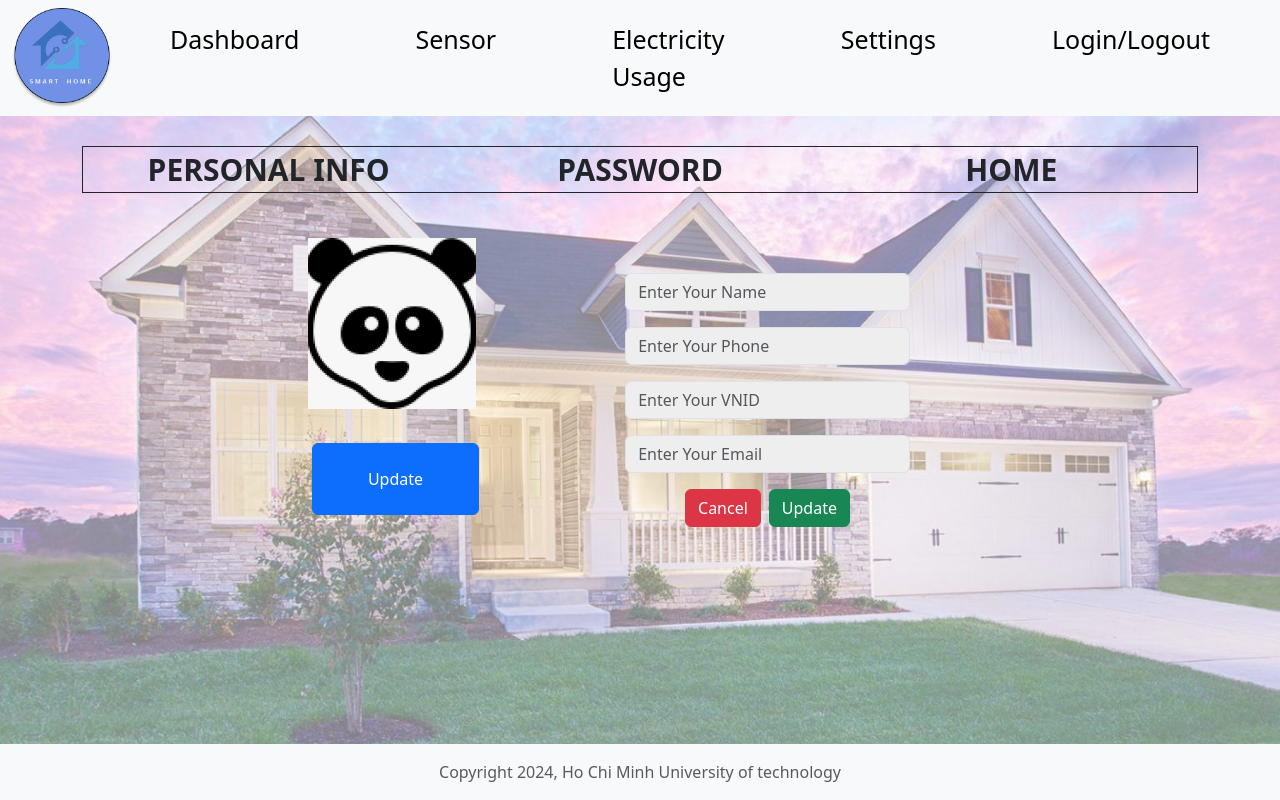
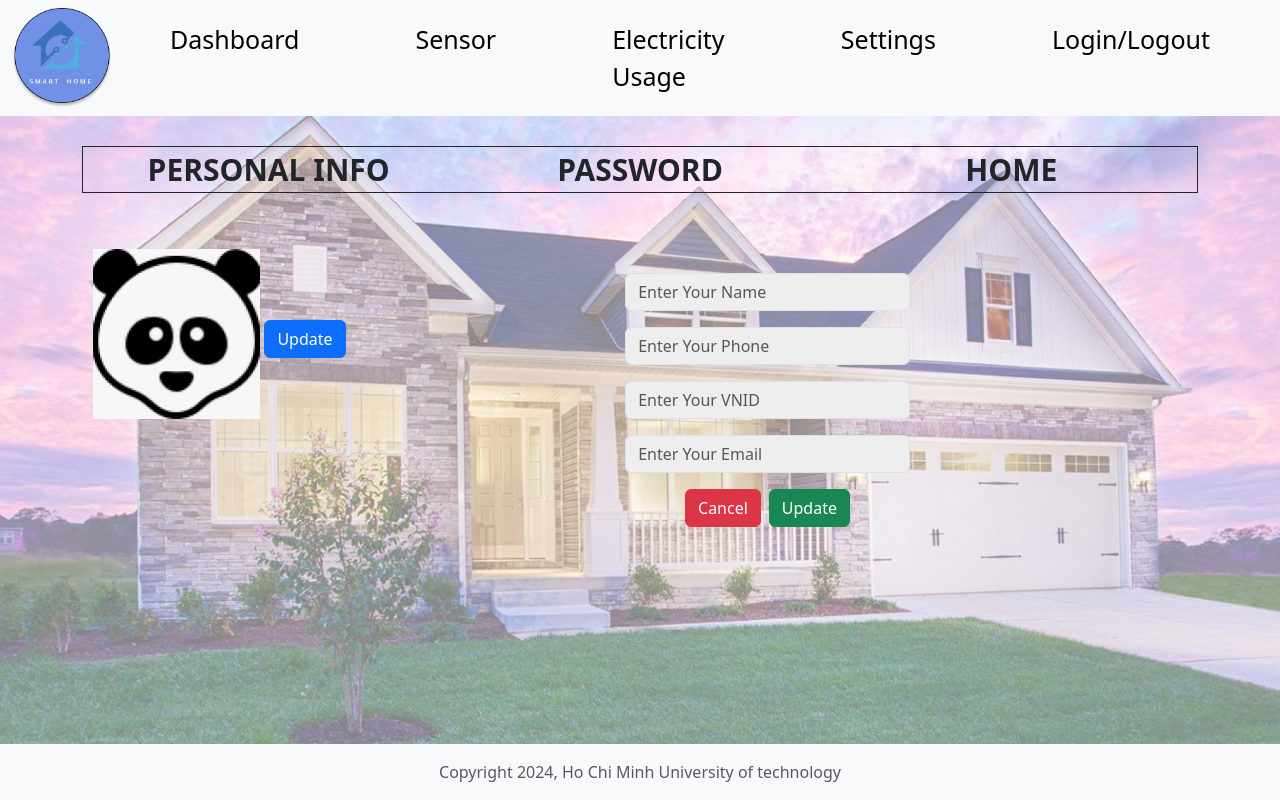
Before and after one commit to KhoaLiang/-A-N-CNPM-232-G27, a React (Create React App) app in the folder smart-home/: page /settings in a window 1280 px wide. Built offline with nearby package versions, Linux system fonts and the light colour scheme.

Commit message:
Fix-image

```diff
--- a/smart-home/src/css/Settings.css
+++ b/smart-home/src/css/Settings.css
@@ -1,5 +1,6 @@
 .content {
   display: flex;
+  top:40%;
 }
 
 .newrow {
@@ -8,18 +9,15 @@
   font-weight: 700;
 }
 
+.imgchange {
+  left: 20%;
+  margin-top: 5%;
+}
+
 .imgchange button {
-  position: absolute;
-  width: 167px;
-  height: 72px;
-  left: 308px;
-  top: 443px;
+  margin-top: 10px;
 }
 
 .imgchange img {
-  position: absolute;
-  width: 168px;
-  height: 171px;
-  left: 308px;
-  top: 238px;
+  height: 170px;
 }
```
